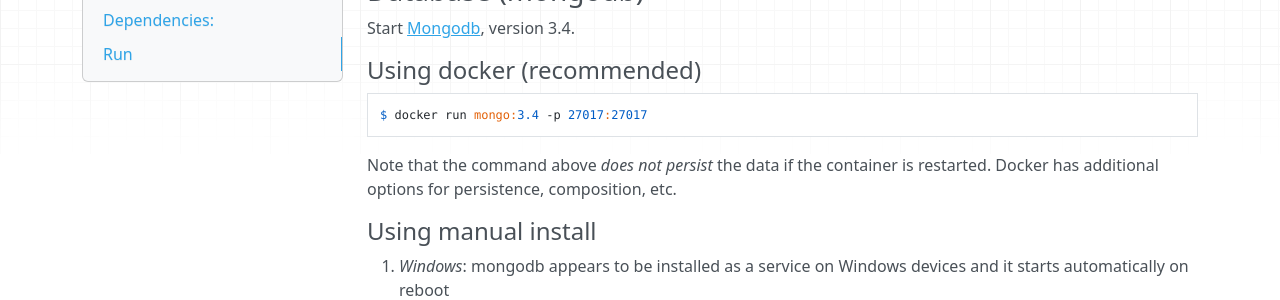
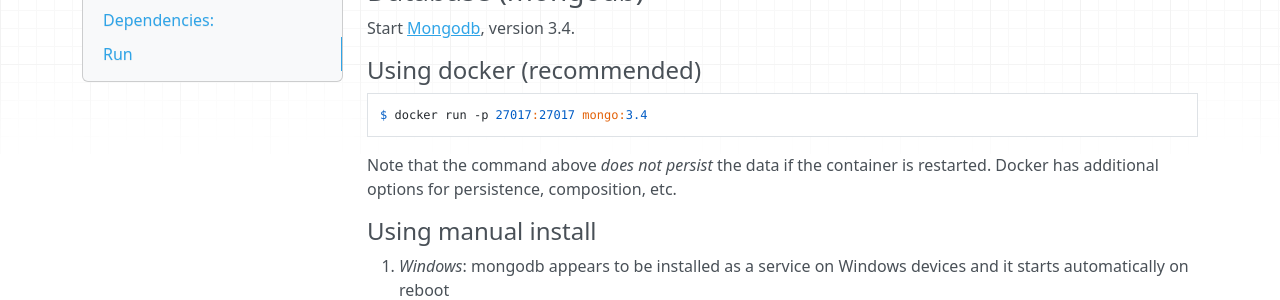
Before and after one commit to e-mission/e-mission-docs, an MkDocs documentation site: the page built from docs/install/manual_install.md, in a window 1280 px wide and 900 px high, scrolled down 962 px. Shown: the part 152-452 px from the top of the window. Built offline with MkDocs 1.6.1, drawn with Linux system fonts in a browser that asks for light colours; nearby versions of some CDN libraries.

````diff
--- a/docs/install/manual_install.md
+++ b/docs/install/manual_install.md
@@ -47,7 +47,7 @@ Start [Mongodb](http://www.mongodb.org/), version 3.4.
 #### Using docker (recommended) ####
 
 ```
-$ docker run mongo:3.4 -p 27017:27017
+$ docker run -p 27017:27017 mongo:3.4
 ```
 
 Note that the command above _does not persist_ the data if the container is restarted. Docker has additional options for persistence, composition, etc.
````
